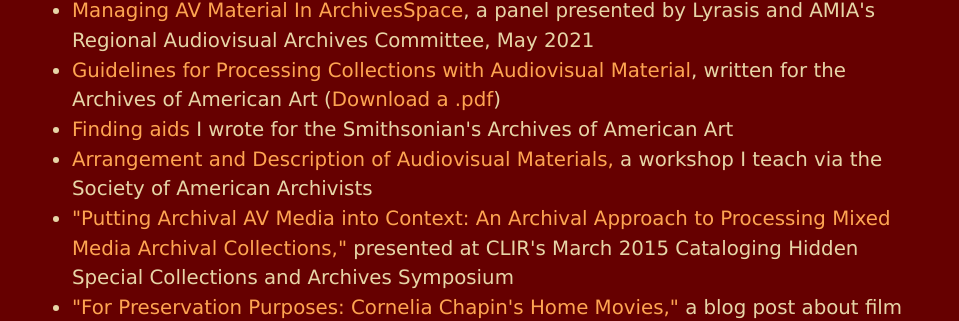
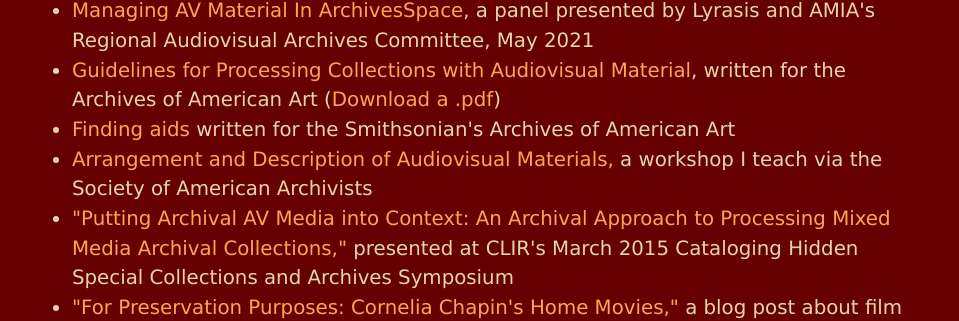
Before and after one commit to megan-mcshea/megan-mcshea.github.io, a Jekyll site: the page built from archivist.html, in a window 1280 px wide. Shown: the part 1073-1394 px from the top of the page, without its empty margins (160-1119 px from the left). Built offline with Jekyll 4.4.1, drawn with Linux system fonts in a browser that asks for light colours.

Commit message:
Update archivist.html

```diff
--- a/archivist.html
+++ b/archivist.html
@@ -33,7 +33,7 @@ title: Megan McShea, archivist
 	<ul>
 		<li><a href="https://archivesspace.org/archives/6901" target="_blank">Managing AV Material In ArchivesSpace</a>, a panel presented by Lyrasis and AMIA's Regional Audiovisual Archives Committee, May 2021</li>
 		<li><a href="https://www.aaa.si.edu/documentation/guidelines-for-processing-collections-with-audiovisual-material" target="_blank">Guidelines for Processing Collections with Audiovisual Material</a>, written for the Archives of American Art (<a href="/AAAAVProcessingGuidelines2019.pdf" target="_blank">Download a .pdf</a>)</li>
-	<li><a href="https://sova.si.edu/search?q=%22megan+mcshea%22&f=data_source%3AArchives+of+American+Art" target="_blank">Finding aids</a> I wrote for the Smithsonian's Archives of American Art</li>
+	<li><a href="https://sova.si.edu/search?q=%22megan+mcshea%22&f=data_source%3AArchives+of+American+Art" target="_blank">Finding aids</a> written for the Smithsonian's Archives of American Art</li>
 	<li><a href="https://www2.archivists.org/prof-education/course-catalog/arrangement-and-description-of-audiovisual-materials" target="_blank">Arrangement and Description of Audiovisual Materials,</a> a workshop I teach via the Society of American Archivists</li>
 	<li><a href="https://www.clir.org/wp-content/uploads/sites/6/McShea.pdf" target="_blank">"Putting Archival AV Media into Context: An Archival Approach to Processing Mixed Media Archival Collections,"</a> presented at CLIR's March 2015 Cataloging Hidden Special Collections and Archives Symposium</li>
 	<li><a href="https://www.aaa.si.edu/blog/2018/10/for-preservation-purposes-cornelia-chapins-home-movies" target="_blank">"For Preservation Purposes: Cornelia Chapin's Home Movies,"</a> a blog post about film preservation; October 2018</li>
```
